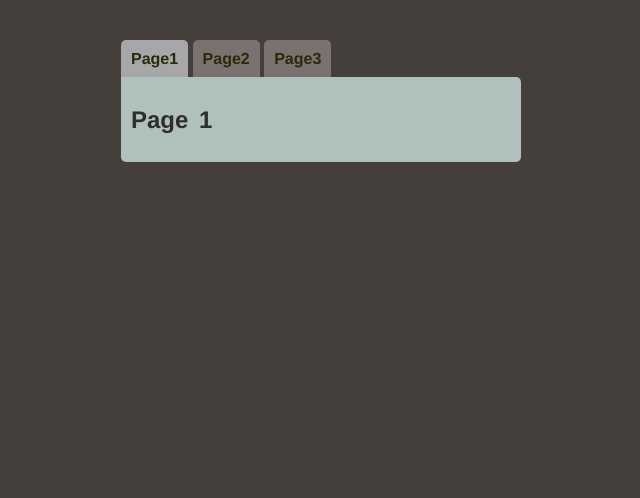
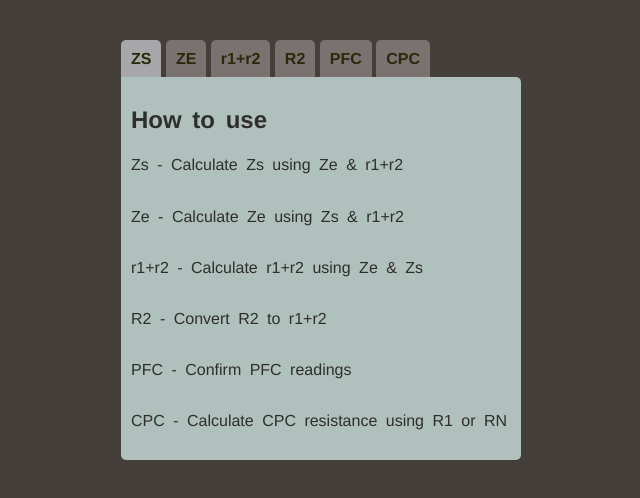
Before and after one commit to Doyague/zs-calc, a plain HTML site: page index.html in a window 1280 px wide. Shown: the top 498 px of the page, without its empty margins (319-959 px from the left). Drawn offline with Linux system fonts and the light colour scheme.

Commit message:
added labels and index

```diff
--- a/app.js
+++ b/app.js
@@ -4,5 +4,8 @@ function change_tab(id)
    document.getElementById("page1").className="notselected";
    document.getElementById("page2").className="notselected";
    document.getElementById("page3").className="notselected";
+   document.getElementById("page4").className="notselected";
+   document.getElementById("page5").className="notselected";
+   document.getElementById("page6").className="notselected";
    document.getElementById(id).className="selected";
  }
--- a/index.html
+++ b/index.html
@@ -11,27 +11,76 @@
 
     <div id="main_content">
 
-        <li class="selected" id="page1" onclick="change_tab(this.id);">Page1</li>
-        <li class="notselected" id="page2" onclick="change_tab(this.id);">Page2</li>
-        <li class="notselected" id="page3" onclick="change_tab(this.id);">Page3</li>
+        <li class="selected" id="page1" onclick="change_tab(this.id);">ZS</li>
+        <li class="notselected" id="page2" onclick="change_tab(this.id);">ZE</li>
+        <li class="notselected" id="page3" onclick="change_tab(this.id);">r1+r2</li>
+        <li class="notselected" id="page4" onclick="change_tab(this.id);">R2</li>
+        <li class="notselected" id="page5" onclick="change_tab(this.id);">PFC</li>
+        <li class="notselected" id="page6" onclick="change_tab(this.id);">CPC</li>
 
         <div class='hidden_desc' id="page1_desc">
-         <h2>Page 1</h2>
+        <h2>ZS</h2>
+        <p>
+
+        </p>
 
         </div>
 
         <div class='hidden_desc' id="page2_desc">
-         <h2>Page 2</h2>
+        <h2>ZE</h2>
+        <p>
+
+        </p>
 
         </div>
 
         <div class='hidden_desc' id="page3_desc">
-         <h2>Page 3</h2>
+        <h2>r1+r2</h2>
+        <p>
+
+        </p>
+
+        </div>
+
+        <div class='hidden_desc' id="page4_desc">
+        <h2>R2</h2>
+        <p>
+
+        </p>
+
+        </div>
+
+        <div class='hidden_desc' id="page5_desc">
+        <h2>PFC</h2>
+        <p>
+
+        </p>
+
+        </div>
+
+        <div class='hidden_desc' id="page6_desc">
+        <h2>CPC</h2>
+        <p>
+
+        </p>
 
         </div>
 
         <div id="page_content">
-         <h2>Page 1</h2>
+         <h2>How to use</h2>
+         <p>
+            Zs - Calculate Zs using Ze & r1+r2<br>
+            <br>
+            Ze - Calculate Ze using Zs & r1+r2<br>
+            <br>
+            r1+r2 - Calculate r1+r2 using Ze & Zs<br>
+            <br>
+            R2 - Convert R2 to r1+r2<br>
+            <br>
+            PFC - Confirm PFC readings<br>
+            <br>
+            CPC - Calculate CPC resistance using R1 or RN
+         </p>
 
         </div>
 
```
